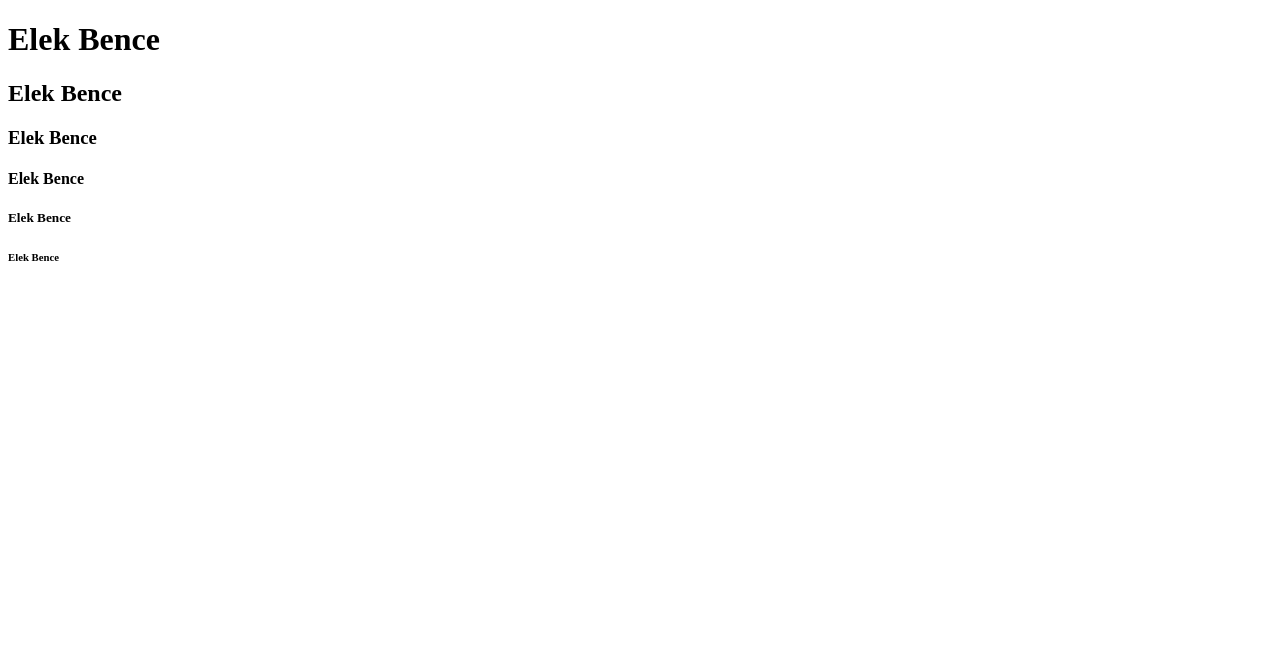
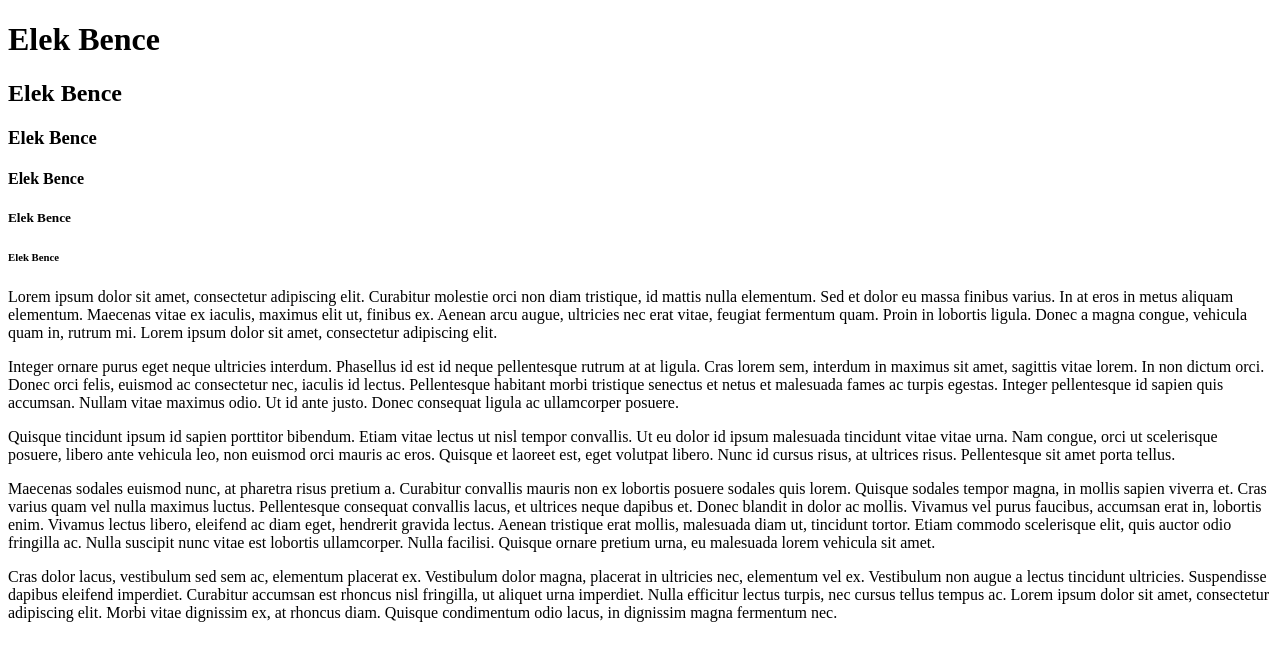
Before and after one commit to elekbence/web, a plain HTML site: page index.html in a window 1280 px wide. Drawn offline with Linux system fonts and the light colour scheme.

Commit message:
bekezdés létrehozása

```diff
--- a/index.html
+++ b/index.html
@@ -1,10 +1,12 @@
 <!DOCTYPE html>
 <html lang="hu">
+
 <head>
     <meta charset="UTF-8">
     <meta name="viewport" content="width=device-width, initial-scale=1.0">
     <title>Elek Bence</title>
 </head>
+
 <body>
     <h1>Elek Bence</h1>
     <h2>Elek Bence</h2>
@@ -13,5 +15,32 @@
     <h5>Elek Bence</h5>
     <h6>Elek Bence</h6>
 
+    <p> Lorem ipsum dolor sit amet, consectetur adipiscing elit. Curabitur molestie orci non diam tristique, id mattis
+        nulla elementum. Sed et dolor eu massa finibus varius. In at eros in metus aliquam elementum. Maecenas vitae ex
+        iaculis, maximus elit ut, finibus ex. Aenean arcu augue, ultricies nec erat vitae, feugiat fermentum quam. Proin
+        in lobortis ligula. Donec a magna congue, vehicula quam in, rutrum mi. Lorem ipsum dolor sit amet, consectetur
+        adipiscing elit.</p>
+    <p> Integer ornare purus eget neque ultricies interdum. Phasellus id est id neque pellentesque rutrum at at ligula.
+        Cras lorem sem, interdum in maximus sit amet, sagittis vitae lorem. In non dictum orci. Donec orci felis,
+        euismod ac consectetur nec, iaculis id lectus. Pellentesque habitant morbi tristique senectus et netus et
+        malesuada fames ac turpis egestas. Integer pellentesque id sapien quis accumsan. Nullam vitae maximus odio. Ut
+        id ante justo. Donec consequat ligula ac ullamcorper posuere.</p>
+    <p> Quisque tincidunt ipsum id sapien porttitor bibendum. Etiam vitae lectus ut nisl tempor convallis. Ut eu dolor
+        id ipsum malesuada tincidunt vitae vitae urna. Nam congue, orci ut scelerisque posuere, libero ante vehicula
+        leo, non euismod orci mauris ac eros. Quisque et laoreet est, eget volutpat libero. Nunc id cursus risus, at
+        ultrices risus. Pellentesque sit amet porta tellus.</p>
+    <p> Maecenas sodales euismod nunc, at pharetra risus pretium a. Curabitur convallis mauris non ex lobortis posuere
+        sodales quis lorem. Quisque sodales tempor magna, in mollis sapien viverra et. Cras varius quam vel nulla
+        maximus luctus. Pellentesque consequat convallis lacus, et ultrices neque dapibus et. Donec blandit in dolor ac
+        mollis. Vivamus vel purus faucibus, accumsan erat in, lobortis enim. Vivamus lectus libero, eleifend ac diam
+        eget, hendrerit gravida lectus. Aenean tristique erat mollis, malesuada diam ut, tincidunt tortor. Etiam commodo
+        scelerisque elit, quis auctor odio fringilla ac. Nulla suscipit nunc vitae est lobortis ullamcorper. Nulla
+        facilisi. Quisque ornare pretium urna, eu malesuada lorem vehicula sit amet.</p>
+    <p> Cras dolor lacus, vestibulum sed sem ac, elementum placerat ex. Vestibulum dolor magna, placerat in ultricies
+        nec, elementum vel ex. Vestibulum non augue a lectus tincidunt ultricies. Suspendisse dapibus eleifend
+        imperdiet. Curabitur accumsan est rhoncus nisl fringilla, ut aliquet urna imperdiet. Nulla efficitur lectus
+        turpis, nec cursus tellus tempus ac. Lorem ipsum dolor sit amet, consectetur adipiscing elit. Morbi vitae
+        dignissim ex, at rhoncus diam. Quisque condimentum odio lacus, in dignissim magna fermentum nec.</p>
 </body>
+
 </html>
```
